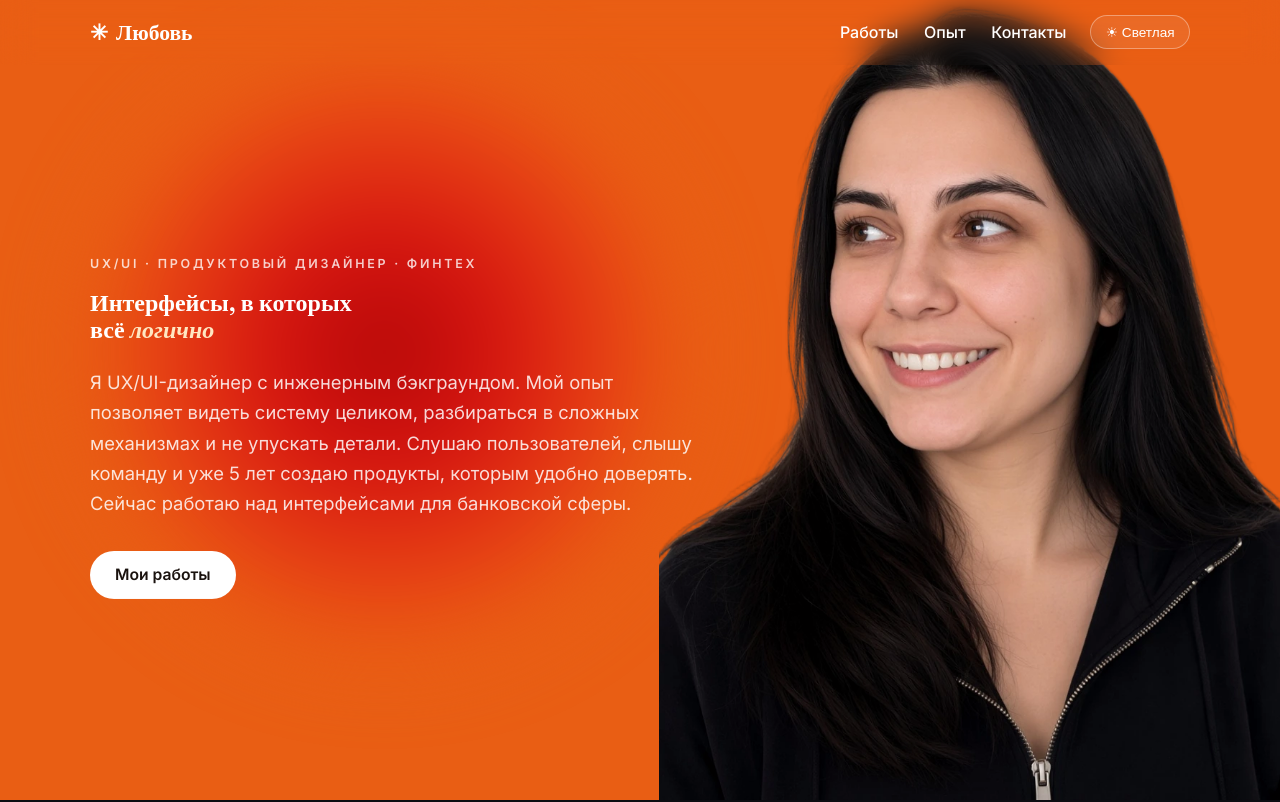
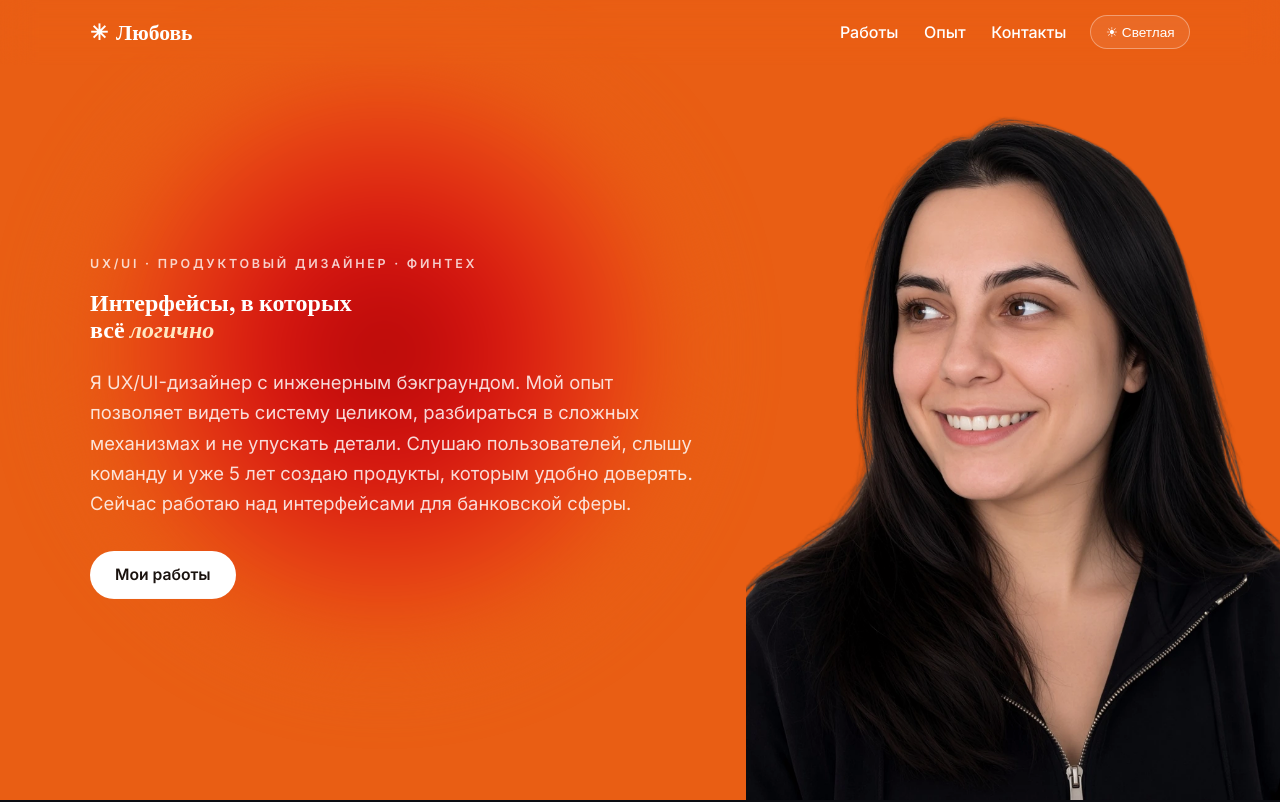
Before and after one commit to lyubov-dotcom/my_website, a React (Vite) app: page /#/ in a window 1280 px wide. Shown: the top 802 px of the page. Built offline with nearby package versions, Linux system fonts and the light colour scheme.

Commit message:
Fit the smiling portrait so the head stays fully in frame
Point the hero at a new cutout asset and scale it down so the crown is not clipped by the splash.

Co-authored-by: lyubov-dotcom <lyubov-dotcom@users.noreply.github.com>

```diff
--- a/src/HeroAvatar.css
+++ b/src/HeroAvatar.css
@@ -15,7 +15,7 @@
 
 .hero-avatar-photo {
   display: block;
-  height: 100%;
+  height: 86%;
   width: auto;
   max-width: none;
   object-fit: contain;
@@ -33,4 +33,8 @@
     height: 52%;
     top: auto;
   }
+
+  .hero-avatar-photo {
+    height: 100%;
+  }
 }
--- a/src/components/HeroAvatar.tsx
+++ b/src/components/HeroAvatar.tsx
@@ -1,6 +1,6 @@
 import '../HeroAvatar.css'
 
-const photo = `${import.meta.env.BASE_URL}avatar/lyubov-orange-bust.webp`
+const photo = `${import.meta.env.BASE_URL}avatar/lyubov-happy-bust.webp`
 
 function HeroAvatar() {
   return (
```
Also changed, not shown: public/avatar/lyubov-happy-bust.webp (renamed from public/avatar/lyubov-orange-bust.webp).
